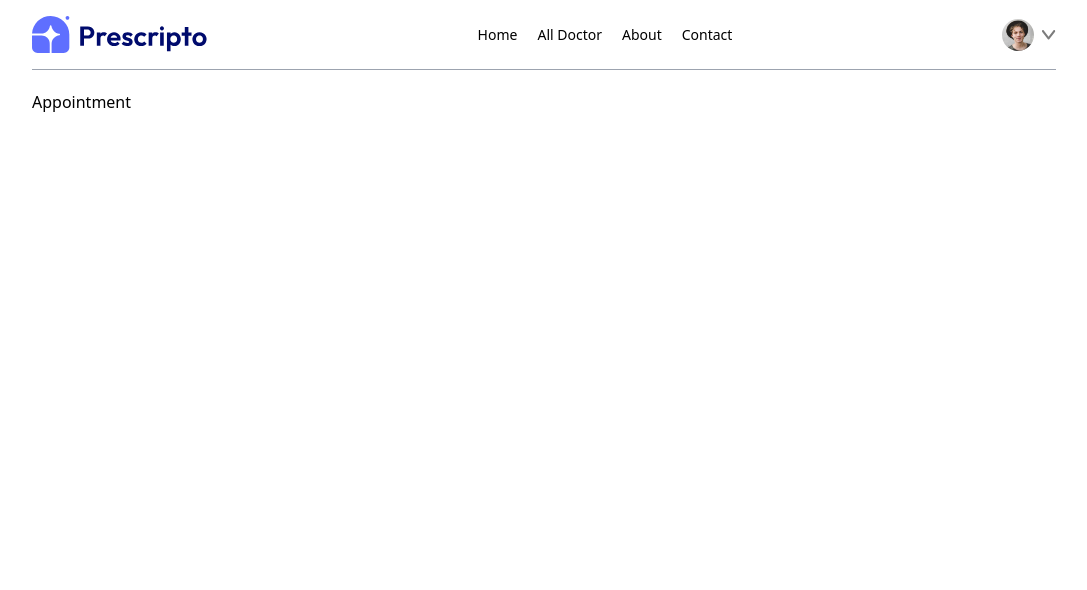
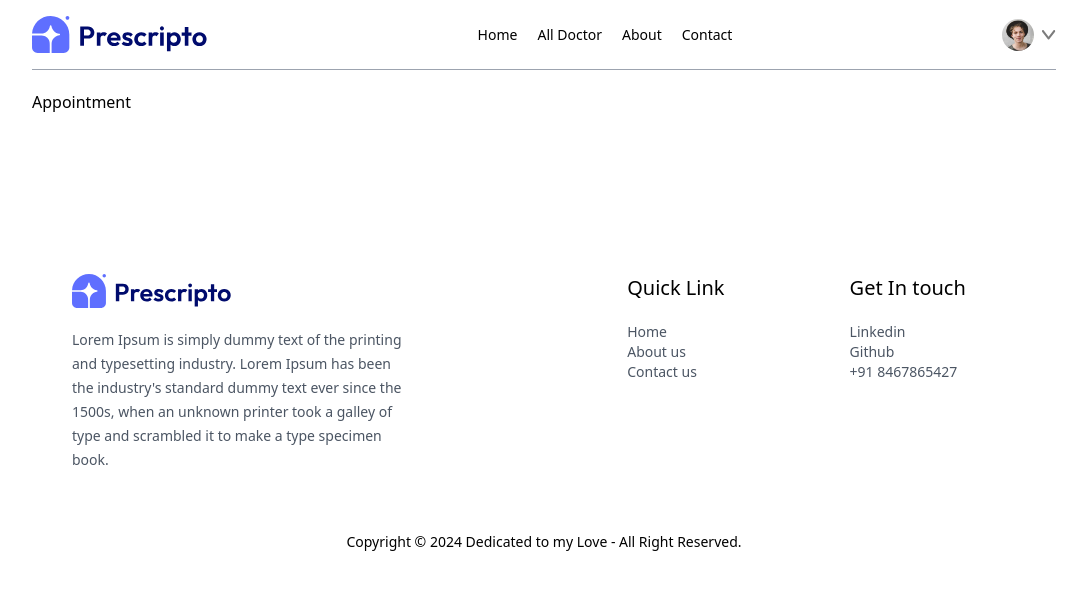
Before and after one commit to fThAbhishek-Pandey/DoctorG, a React (Vite) app: page /appointment/1 in a window 1280 px wide. Shown: the top 590 px of the page, without its empty margins (96-1183 px from the left). Built offline with nearby package versions, Linux system fonts and the light colour scheme.

Commit message:
adding footer

```diff
--- a/src/App.jsx
+++ b/src/App.jsx
@@ -9,6 +9,7 @@
 import MyProfile from "./pages/MyProfile";
 import Appointment from "./pages/appointment";
 import Navbar from "./components/navbar";
+import Footer from "./components/Footer";
 const App = () => {
   return (
     <div className="mx-4 sm:mx-[10%]">
@@ -23,6 +24,7 @@
         <Route path="/my-profile" element={<MyProfile/>}/>
         <Route path="/appointment/:docId" element={<Appointment/>}/>
       </Routes>
+      <Footer/>
     </div>
   );
 };
--- /dev/null
+++ b/src/components/Footer.jsx
@@ -0,0 +1,39 @@
+import React from 'react'
+import { assets } from '../assets/assets'
+
+const Footer = () => {
+    const date = new Date();
+  return (
+    <div className='md:mx-10'>
+        <div className='flex flex-col sm:grid grid-cols-[3fr,1fr,1fr] gap-14 my-10 mt-40 text-sm'>
+            {/* left section */}
+            <div >
+                <img className='mb-5 w-40' src={assets.logo} alt="logo" />
+                <p className='w-full md:w-2/3 text-gray-600 leading-6' >Lorem Ipsum is simply dummy text of the printing and typesetting industry. Lorem Ipsum has been the industry's standard dummy text ever since the 1500s, when an unknown printer took a galley of type and scrambled it to make a type specimen book.</p>
+            </div>
+            {/* center */}
+            <div>
+                <p className='text-xl font-medium mb-5'>Quick Link</p>
+                <ul className='flex- flex-col gap-2 text-gray-600'>
+                    <li>Home</li>
+                    <li>About us</li>
+                    <li>Contact us</li>
+                </ul>
+            </div>
+            {/* right section */}
+            <div>
+                <p className='text-xl font-medium mb-5'>Get In touch</p>
+                <ul className='flex- flex-col gap-2 text-gray-600'>
+                    <li>Linkedin</li>
+                    <li>Github</li>
+                    <li>+91 8467865427</li>
+                </ul>
+            </div>
+
+        </div>
+        <div className='py-5 text-sm text-center'>Copyright © {date.getFullYear()} Dedicated to my Love - All Right Reserved.</div>
+    </div>
+  )
+}
+
+export default Footer
```
